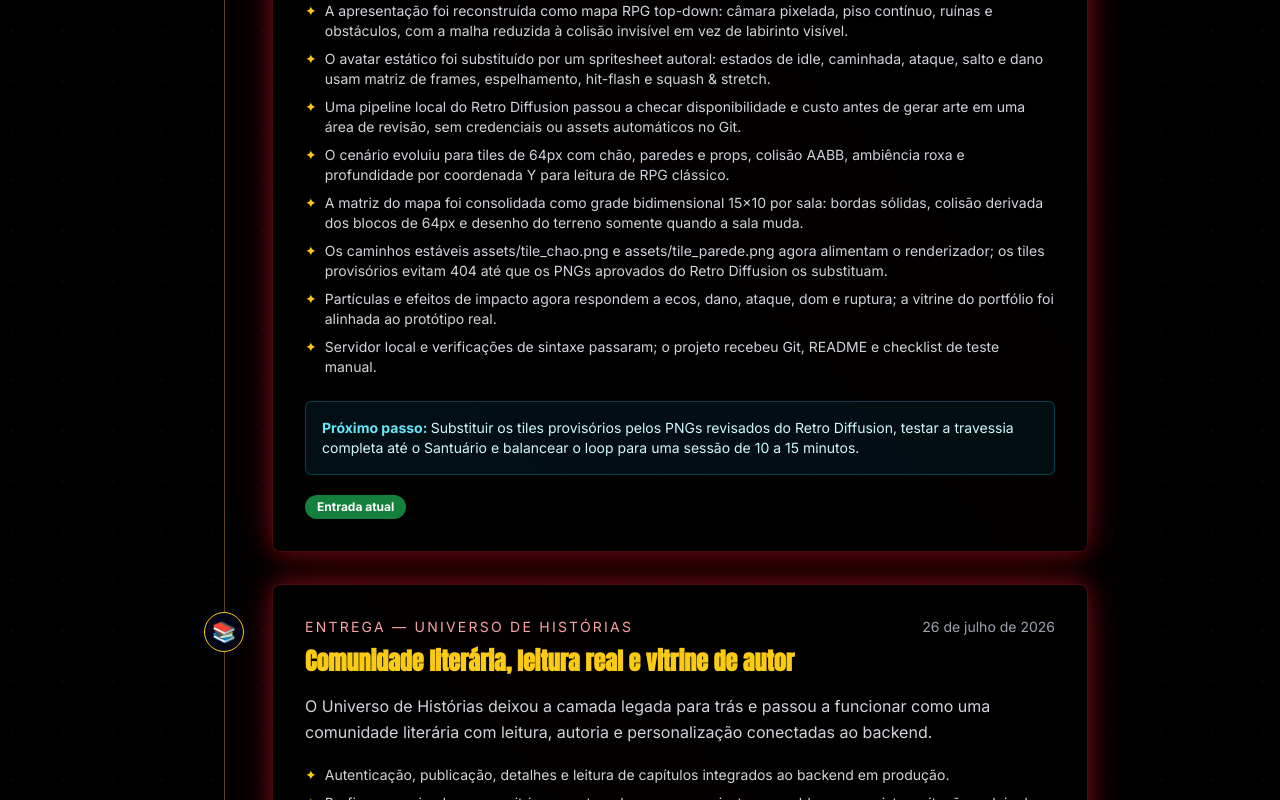
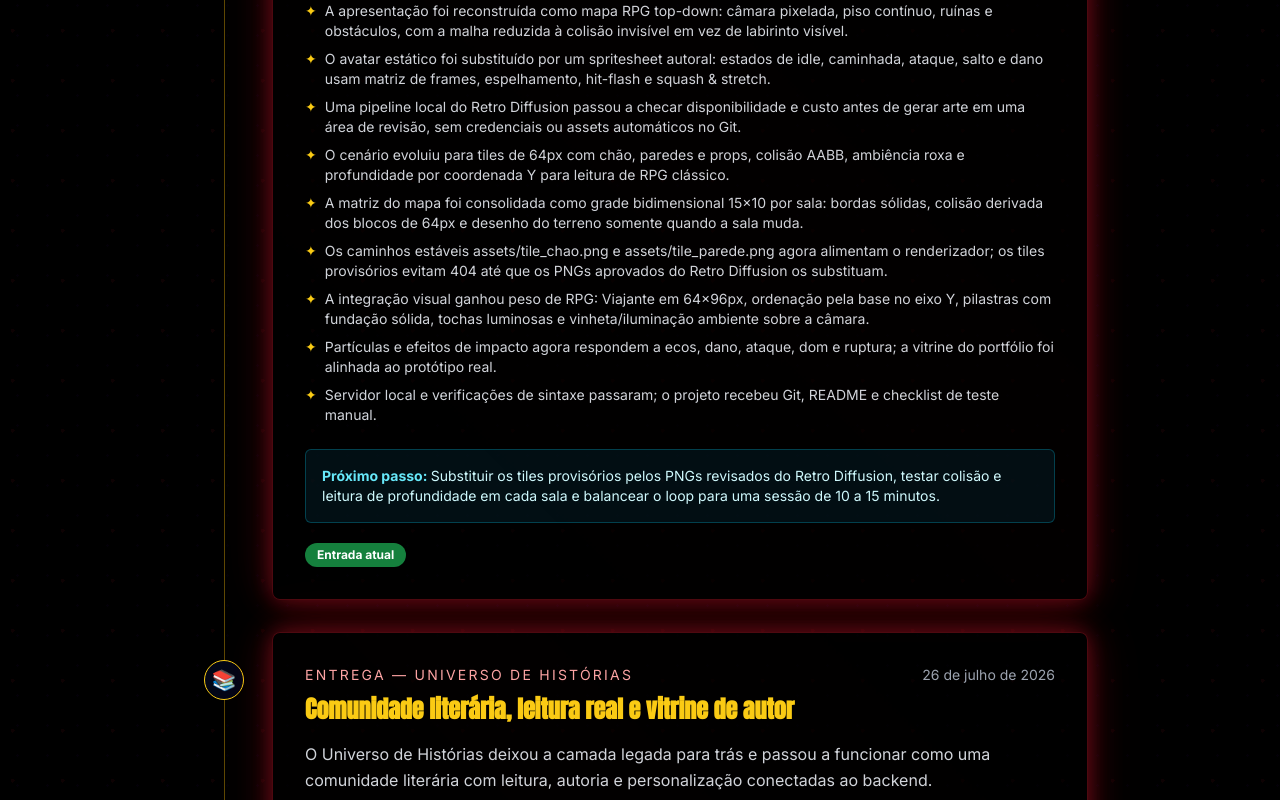
Before and after one commit to murilobsantos/portfoli-novo, a Next.js app: page /devlog in a window 1280 px wide. Shown: the part 732-1532 px from the top of the page. Built offline with nearby package versions, Linux system fonts and the light colour scheme.

Commit message:
docs: registrar coesao RPG do Echoes

```diff
--- a/src/data/devlog.ts
+++ b/src/data/devlog.ts
@@ -31,10 +31,11 @@ export const devlogEntries: DevlogEntry[] = [
       "O cenário evoluiu para tiles de 64px com chão, paredes e props, colisão AABB, ambiência roxa e profundidade por coordenada Y para leitura de RPG clássico.",
       "A matriz do mapa foi consolidada como grade bidimensional 15×10 por sala: bordas sólidas, colisão derivada dos blocos de 64px e desenho do terreno somente quando a sala muda.",
       "Os caminhos estáveis assets/tile_chao.png e assets/tile_parede.png agora alimentam o renderizador; os tiles provisórios evitam 404 até que os PNGs aprovados do Retro Diffusion os substituam.",
+      "A integração visual ganhou peso de RPG: Viajante em 64×96px, ordenação pela base no eixo Y, pilastras com fundação sólida, tochas luminosas e vinheta/iluminação ambiente sobre a câmara.",
       "Partículas e efeitos de impacto agora respondem a ecos, dano, ataque, dom e ruptura; a vitrine do portfólio foi alinhada ao protótipo real.",
       "Servidor local e verificações de sintaxe passaram; o projeto recebeu Git, README e checklist de teste manual.",
     ],
-    nextStep: "Substituir os tiles provisórios pelos PNGs revisados do Retro Diffusion, testar a travessia completa até o Santuário e balancear o loop para uma sessão de 10 a 15 minutos.",
+    nextStep: "Substituir os tiles provisórios pelos PNGs revisados do Retro Diffusion, testar colisão e leitura de profundidade em cada sala e balancear o loop para uma sessão de 10 a 15 minutos.",
     icon: "⚔️",
     current: true,
   },
```
